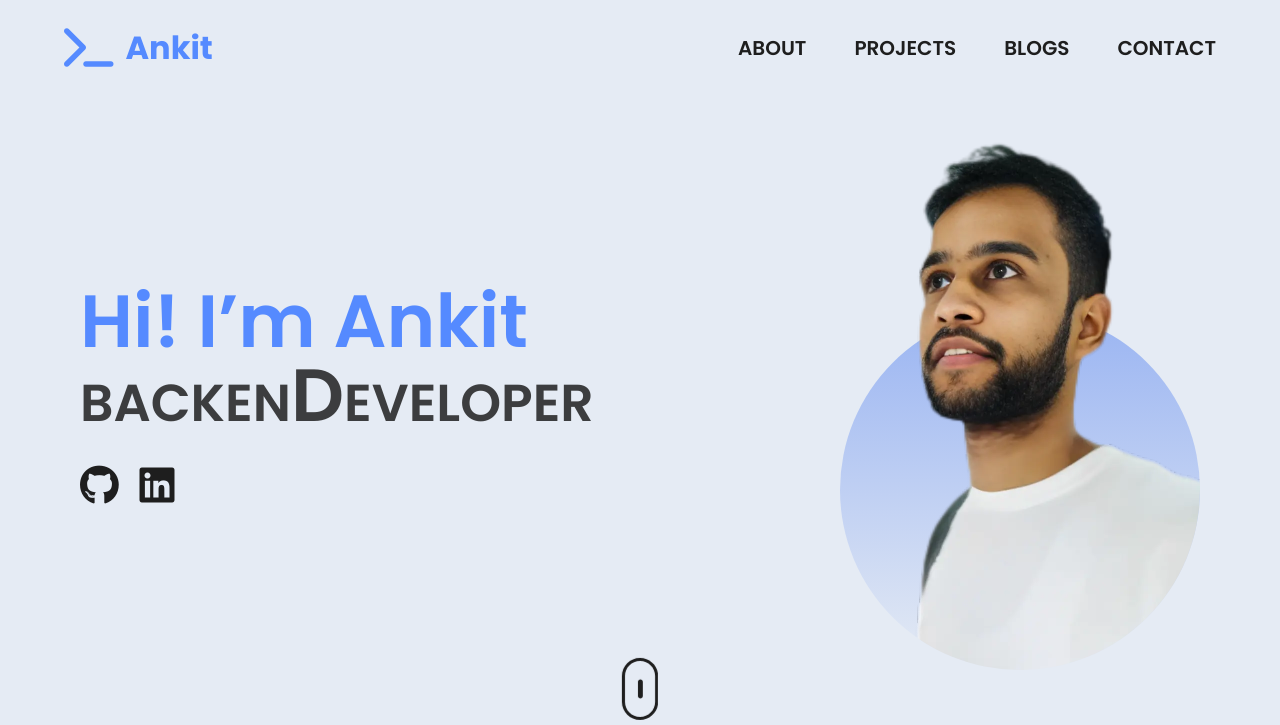
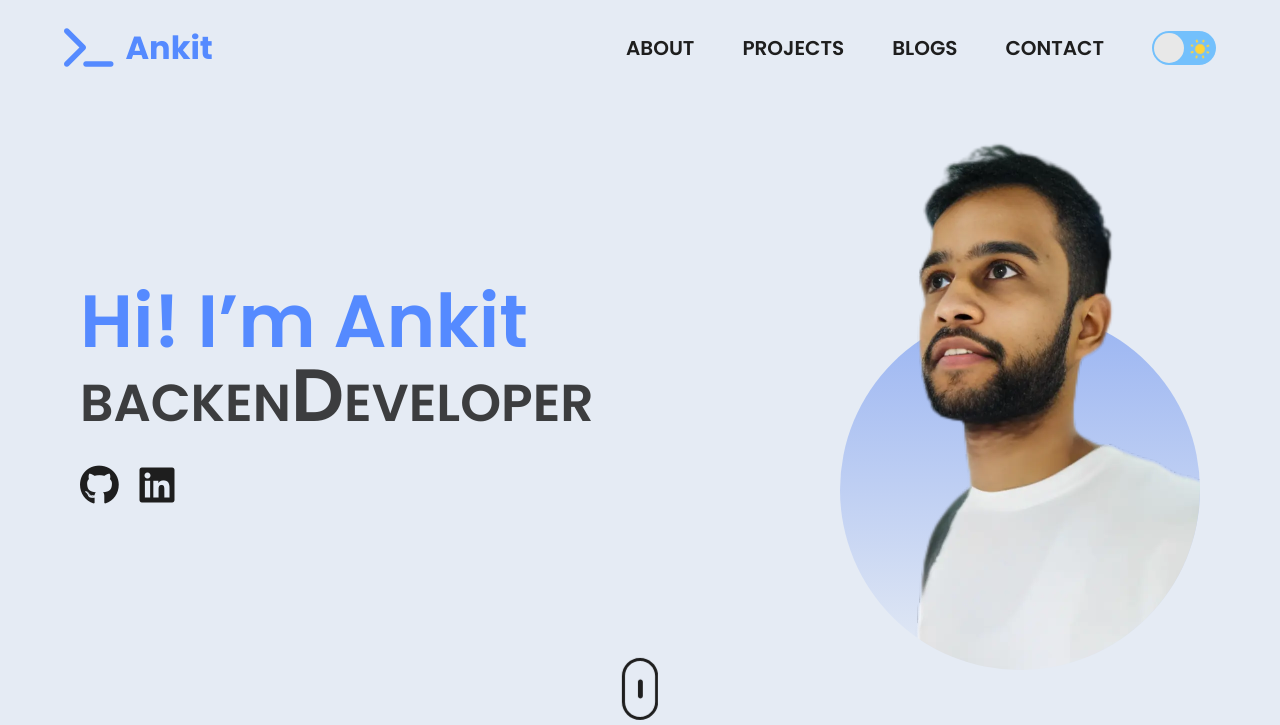
Before and after one commit to ankitgupta1020/Portfolio, a PHP site: page / in a window 1280 px wide. Shown: the top 725 px of the page. Run offline with PHP 8.4, Linux system fonts and the light colour scheme.

Commit message:
add theme toggle

```diff
--- a/css/general.css
+++ b/css/general.css
@@ -14,6 +14,15 @@
   --clr-white: #fff;
   --clr-white-darker: #ddd;
   --clr-black: #111;
+}
+
+.dark-mode {
+  --clr-background: #1e1e1e;
+  --clr-background-transparent: rgba(30, 30, 30, 0.95);
+  --clr-text: #f5f5f5;
+  --clr-text-lighter: #f5f5f5d9;
+  --clr-white: #e5ebf4;
+  --clr-white-darker: #ced4dc;
 }
 
 /***********************/
--- a/css/styles.css
+++ b/css/styles.css
@@ -49,6 +49,117 @@ nav {
 .nav-link:hover,
 .nav-link:active {
   color: var(--clr-primary);
+}
+
+/***********************/
+/* THEME SWITCH */
+/***********************/
+
+.switch {
+  background: none;
+  border: none;
+  cursor: pointer;
+  font-size: 17px;
+  position: relative;
+  display: inline-block;
+  width: 64px;
+  height: 34px;
+}
+
+.switch input {
+  opacity: 0;
+  width: 0;
+  height: 0;
+}
+
+.slider {
+  position: absolute;
+  cursor: pointer;
+  top: 0;
+  left: 0;
+  right: 0;
+  bottom: 0;
+  background-color: #73c0fc;
+  transition: 0.4s;
+  border-radius: 30px;
+}
+
+.slider:before {
+  position: absolute;
+  content: "";
+  height: 30px;
+  width: 30px;
+  border-radius: 20px;
+  left: 2px;
+  bottom: 2px;
+  z-index: 2;
+  background-color: #e8e8e8;
+  transition: 0.4s;
+}
+
+.sun svg {
+  position: absolute;
+  top: 6px;
+  left: 36px;
+  z-index: 1;
+  width: 24px;
+  height: 24px;
+}
+
+.moon svg {
+  fill: #73c0fc;
+  position: absolute;
+  top: 5px;
+  left: 5px;
+  z-index: 1;
+  width: 24px;
+  height: 24px;
+}
+
+/* .switch:hover */
+.sun svg {
+  animation: rotate 15s linear infinite;
+}
+
+@keyframes rotate {
+  0% {
+    transform: rotate(0);
+  }
+
+  100% {
+    transform: rotate(360deg);
+  }
+}
+
+/* .switch:hover */
+.moon svg {
+  animation: tilt 5s linear infinite;
+}
+
+@keyframes tilt {
+  0% {
+    transform: rotate(0deg);
+  }
+
+  25% {
+    transform: rotate(-10deg);
+  }
+
+  75% {
+    transform: rotate(10deg);
+  }
+
+  100% {
+    transform: rotate(0deg);
+  }
+}
+
+.dark-mode .slider {
+  background-color: #183153;
+}
+
+.dark-mode .slider:before {
+  transform: translateX(30px);
 }
 
 /***********************/
--- a/index.html
+++ b/index.html
@@ -50,6 +50,9 @@
     <link rel="stylesheet" href="css/general.css" />
     <link rel="stylesheet" href="css/styles.css" />
 
+    <!-- JAVASCRIPT -->
+    <script defer src="js/script.js"></script>
+
     <!-- TITLE -->
     <title>Ankit Gupta &vert; Backend Developer</title>
   </head>
@@ -66,6 +69,29 @@
         <a class="nav-link" href="#projects">Projects</a>
         <a class="nav-link" href="#blogs">Blogs</a>
         <a class="nav-link" href="#contact">Contact</a>
+
+        <!-- THEME TOGGLE BUTTON -->
+        <button class="switch" id="themeSwitch">
+          <span class="sun">
+            <svg xmlns="http://www.w3.org/2000/svg" viewBox="0 0 24 24">
+              <g fill="#ffd43b">
+                <circle r="5" cy="12" cx="12"></circle>
+                <path
+                  d="m21 13h-1a1 1 0 0 1 0-2h1a1 1 0 0 1 0 2zm-17 0h-1a1 1 0 0 1 0-2h1a1 1 0 0 1 0 2zm13.66-5.66a1 1 0 0 1 -.66-.29 1 1 0 0 1 0-1.41l.71-.71a1 1 0 1 1 1.41 1.41l-.71.71a1 1 0 0 1 -.75.29zm-12.02 12.02a1 1 0 0 1 -.71-.29 1 1 0 0 1 0-1.41l.71-.66a1 1 0 0 1 1.41 1.41l-.71.71a1 1 0 0 1 -.7.24zm6.36-14.36a1 1 0 0 1 -1-1v-1a1 1 0 0 1 2 0v1a1 1 0 0 1 -1 1zm0 17a1 1 0 0 1 -1-1v-1a1 1 0 0 1 2 0v1a1 1 0 0 1 -1 1zm-5.66-14.66a1 1 0 0 1 -.7-.29l-.71-.71a1 1 0 0 1 1.41-1.41l.71.71a1 1 0 0 1 0 1.41 1 1 0 0 1 -.71.29zm12.02 12.02a1 1 0 0 1 -.7-.29l-.66-.71a1 1 0 0 1 1.36-1.36l.71.71a1 1 0 0 1 0 1.41 1 1 0 0 1 -.71.24z"
+                ></path>
+              </g>
+            </svg>
+          </span>
+
+          <span class="moon">
+            <svg xmlns="http://www.w3.org/2000/svg" viewBox="0 0 384 512">
+              <path
+                d="m223.5 32c-123.5 0-223.5 100.3-223.5 224s100 224 223.5 224c60.6 0 115.5-24.2 155.8-63.4 5-4.9 6.3-12.5 3.1-18.7s-10.1-9.7-17-8.5c-9.8 1.7-19.8 2.6-30.1 2.6-96.9 0-175.5-78.8-175.5-176 0-65.8 36-123.1 89.3-153.3 6.1-3.5 9.2-10.5 7.7-17.3s-7.3-11.9-14.3-12.5c-6.3-.5-12.6-.8-19-.8z"
+              ></path>
+            </svg>
+          </span>
+          <span class="slider"></span>
+        </button>
       </nav>
     </header>
 
@@ -547,7 +573,7 @@
         <a
           class="social-link"
           title="LinkedIn"
-          href="http://"
+          href="https://www.linkedin.com/in/ankit-gupta-5bb433174/"
           target="_blank"
           rel="noopener noreferrer"
           ><i class="fa-brands fa-linkedin"></i
@@ -555,7 +581,7 @@
         <a
           class="social-link"
           title="Github"
-          href="http://"
+          href="https://github.com/ankitgupta1020"
           target="_blank"
           rel="noopener noreferrer"
           ><i class="fa-brands fa-github"></i
@@ -563,7 +589,7 @@
         <a
           class="social-link"
           title="Twitter"
-          href="http://"
+          href="https://twitter.com/AnkitGu93350210"
           target="_blank"
           rel="noopener noreferrer"
           ><i class="fa-brands fa-square-twitter"></i
--- /dev/null
+++ b/js/script.js
@@ -0,0 +1,6 @@
+const themeSwitch = document.getElementById("themeSwitch");
+
+// Toggle between light and dark mode
+themeSwitch.addEventListener("click", () => {
+  document.body.classList.toggle("dark-mode");
+});
```
